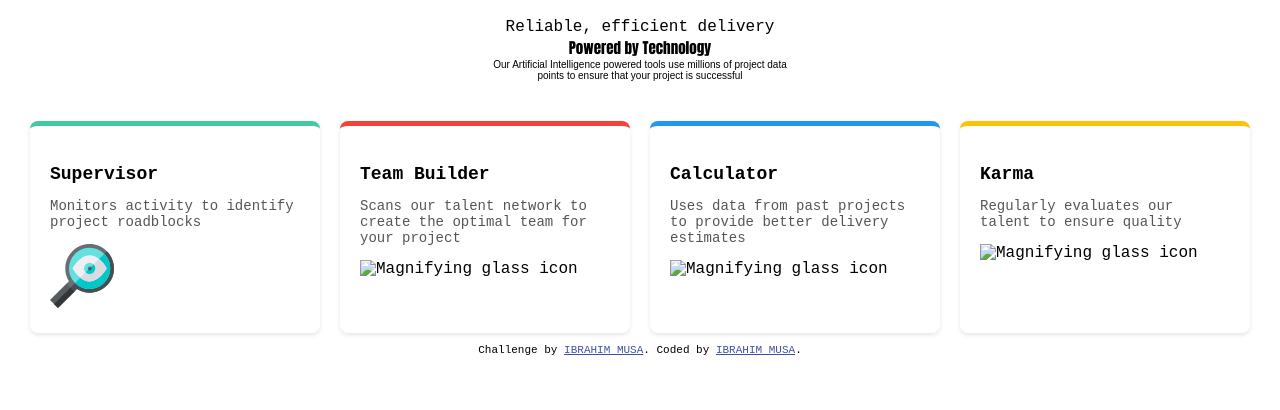
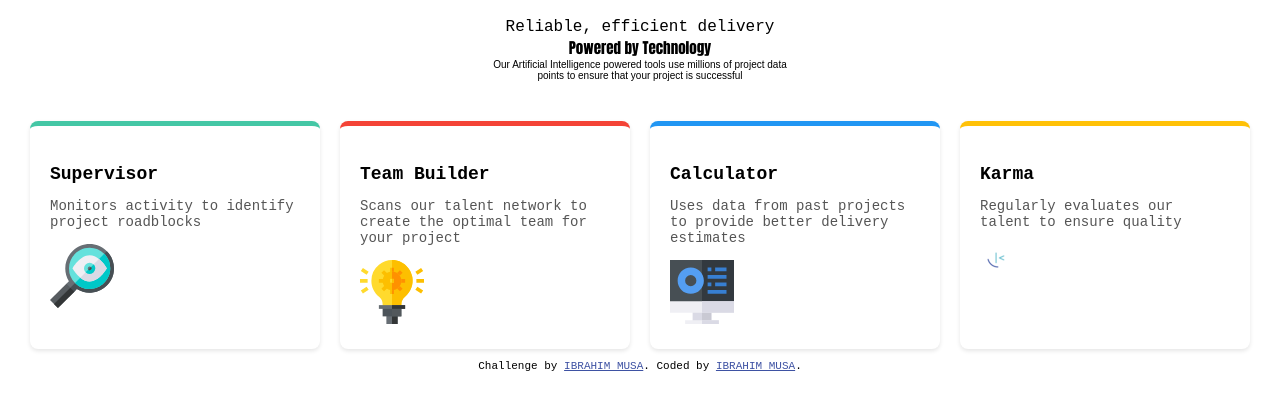
Before and after one commit to Kharleeeel/MyAssignment2, a plain HTML site: page index.html in a window 1280 px wide. Drawn offline with Linux system fonts and the light colour scheme.

Commit message:
Add files via upload

```diff
--- a/index.html
+++ b/index.html
@@ -37,20 +37,20 @@
     <div class="card teambuilder">
       <h3>Team Builder</h3>
       <p>Scans our talent network to create the optimal team for your project</p>
-      <img src="./images/icon-karma.svg" alt="Magnifying glass icon">
+      <img src="icon-karma.svg" alt="Magnifying glass icon">
     </div>
 
     <div class="card calculator">
       <h3>Calculator</h3>
       <p>Uses data from past projects to provide better delivery estimates</p>
-      <img src="./images/icon-calculator.svg" alt="Magnifying glass icon">
+      <img src="icon-calculator.svg" alt="Magnifying glass icon">
 
     </div>
 
     <div class="card karma">
       <h3>Karma</h3>
       <p>Regularly evaluates our talent to ensure quality</p>
-      <img src="./images/favicon-32x32.png" alt="Magnifying glass icon">
+      <img src="favicon-32x32.png" alt="Magnifying glass icon">
 
     </div>
   </div>
```
